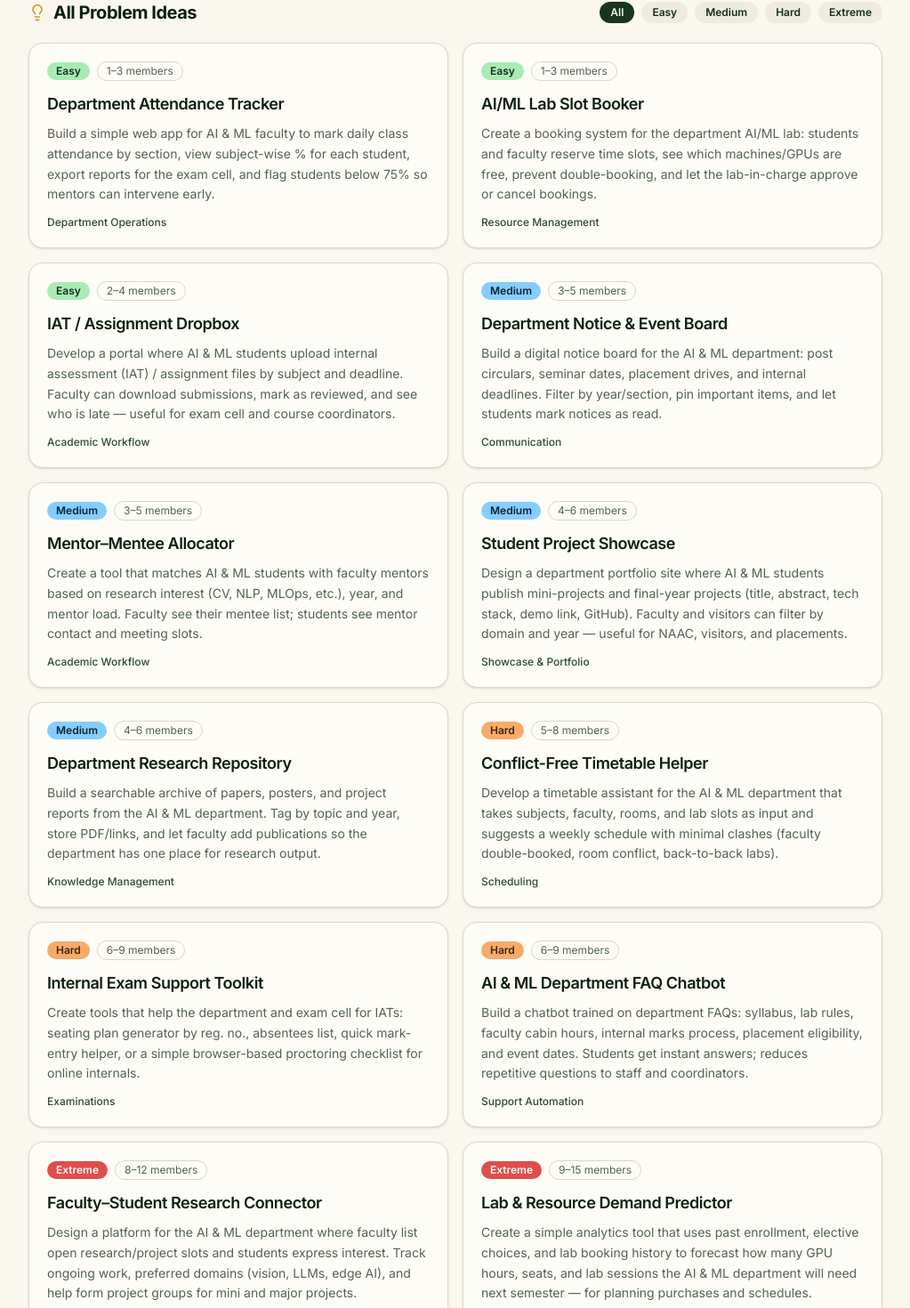
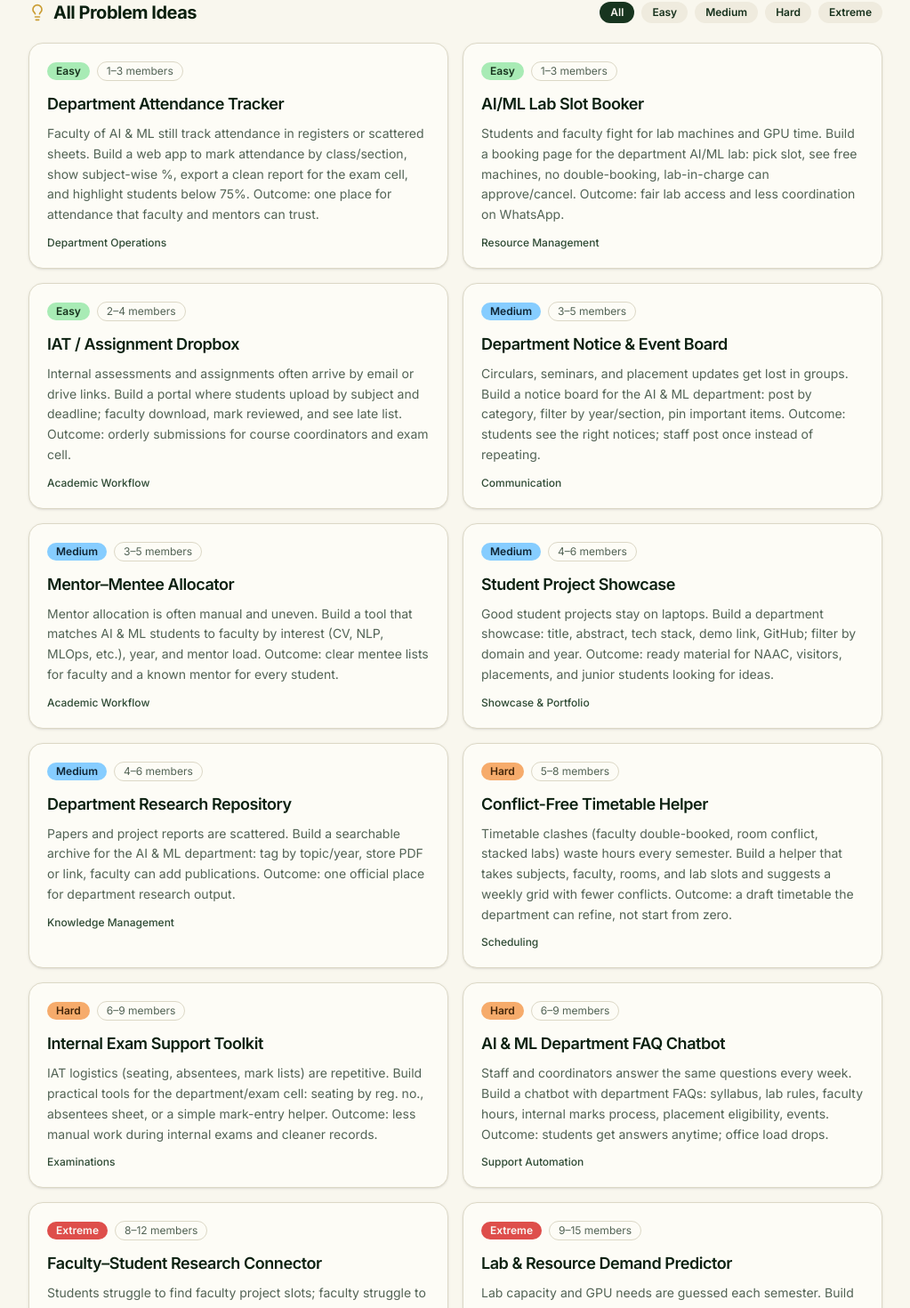
Before and after one commit to sairambn/AI-Competition, a React (Vite) app: page /problems in a window 1280 px wide. Shown: the part 654-2124 px from the top of the page at 89% size, without its empty margins (128-1151 px from the left). Built offline with nearby package versions, Linux system fonts and the light colour scheme.

Commit message:
Make every problem explicitly useful for AI & ML department day-to-day work

```diff
--- a/src/data/problems.ts
+++ b/src/data/problems.ts
@@ -12,16 +12,15 @@ export interface ProblemStatement {
 }
 
 /**
- * All problem statements are designed to solve real needs of the
- * Department of Artificial Intelligence & Machine Learning,
- * Jeppiaar Engineering College (faculty, students, labs, exam cell).
+ * Every problem must be buildable in the event window AND leave something
+ * the Department of AI & ML can actually use (faculty, students, lab, exam cell).
  */
 export const PROBLEMS: ProblemStatement[] = [
   {
     id: "1",
     title: "Department Attendance Tracker",
     description:
-      "Build a simple web app for AI & ML faculty to mark daily class attendance by section, view subject-wise % for each student, export reports for the exam cell, and flag students below 75% so mentors can intervene early.",
+      "Faculty of AI & ML still track attendance in registers or scattered sheets. Build a web app to mark attendance by class/section, show subject-wise %, export a clean report for the exam cell, and highlight students below 75%. Outcome: one place for attendance that faculty and mentors can trust.",
     difficulty: "easy",
     min_team_size: 1,
     max_team_size: 3,
@@ -32,7 +31,7 @@ export const PROBLEMS: ProblemStatement[] = [
     id: "2",
     title: "AI/ML Lab Slot Booker",
     description:
-      "Create a booking system for the department AI/ML lab: students and faculty reserve time slots, see which machines/GPUs are free, prevent double-booking, and let the lab-in-charge approve or cancel bookings.",
+      "Students and faculty fight for lab machines and GPU time. Build a booking page for the department AI/ML lab: pick slot, see free machines, no double-booking, lab-in-charge can approve/cancel. Outcome: fair lab access and less coordination on WhatsApp.",
     difficulty: "easy",
     min_team_size: 1,
     max_team_size: 3,
@@ -43,7 +42,7 @@ export const PROBLEMS: ProblemStatement[] = [
     id: "3",
     title: "IAT / Assignment Dropbox",
     description:
-      "Develop a portal where AI & ML students upload internal assessment (IAT) / assignment files by subject and deadline. Faculty can download submissions, mark as reviewed, and see who is late — useful for exam cell and course coordinators.",
+      "Internal assessments and assignments often arrive by email or drive links. Build a portal where students upload by subject and deadline; faculty download, mark reviewed, and see late list. Outcome: orderly submissions for course coordinators and exam cell.",
     difficulty: "easy",
     min_team_size: 2,
     max_team_size: 4,
@@ -54,7 +53,7 @@ export const PROBLEMS: ProblemStatement[] = [
     id: "4",
     title: "Department Notice & Event Board",
     description:
-      "Build a digital notice board for the AI & ML department: post circulars, seminar dates, placement drives, and internal deadlines. Filter by year/section, pin important items, and let students mark notices as read.",
+      "Circulars, seminars, and placement updates get lost in groups. Build a notice board for the AI & ML department: post by category, filter by year/section, pin important items. Outcome: students see the right notices; staff post once instead of repeating.",
     difficulty: "medium",
     min_team_size: 3,
     max_team_size: 5,
@@ -65,7 +64,7 @@ export const PROBLEMS: ProblemStatement[] = [
     id: "5",
     title: "Mentor–Mentee Allocator",
     description:
-      "Create a tool that matches AI & ML students with faculty mentors based on research interest (CV, NLP, MLOps, etc.), year, and mentor load. Faculty see their mentee list; students see mentor contact and meeting slots.",
+      "Mentor allocation is often manual and uneven. Build a tool that matches AI & ML students to faculty by interest (CV, NLP, MLOps, etc.), year, and mentor load. Outcome: clear mentee lists for faculty and a known mentor for every student.",
     difficulty: "medium",
     min_team_size: 3,
     max_team_size: 5,
@@ -76,7 +75,7 @@ export const PROBLEMS: ProblemStatement[] = [
     id: "6",
     title: "Student Project Showcase",
     description:
-      "Design a department portfolio site where AI & ML students publish mini-projects and final-year projects (title, abstract, tech stack, demo link, GitHub). Faculty and visitors can filter by domain and year — useful for NAAC, visitors, and placements.",
+      "Good student projects stay on laptops. Build a department showcase: title, abstract, tech stack, demo link, GitHub; filter by domain and year. Outcome: ready material for NAAC, visitors, placements, and junior students looking for ideas.",
     difficulty: "medium",
     min_team_size: 4,
     max_team_size: 6,
@@ -87,7 +86,7 @@ export const PROBLEMS: ProblemStatement[] = [
     id: "7",
     title: "Department Research Repository",
     description:
-      "Build a searchable archive of papers, posters, and project reports from the AI & ML department. Tag by topic and year, store PDF/links, and let faculty add publications so the department has one place for research output.",
+      "Papers and project reports are scattered. Build a searchable archive for the AI & ML department: tag by topic/year, store PDF or link, faculty can add publications. Outcome: one official place for department research output.",
     difficulty: "medium",
     min_team_size: 4,
     max_team_size: 6,
@@ -98,7 +97,7 @@ export const PROBLEMS: ProblemStatement[] = [
     id: "8",
     title: "Conflict-Free Timetable Helper",
     description:
-      "Develop a timetable assistant for the AI & ML department that takes subjects, faculty, rooms, and lab slots as input and suggests a weekly schedule with minimal clashes (faculty double-booked, room conflict, back-to-back labs).",
+      "Timetable clashes (faculty double-booked, room conflict, stacked labs) waste hours every semester. Build a helper that takes subjects, faculty, rooms, and lab slots and suggests a weekly grid with fewer conflicts. Outcome: a draft timetable the department can refine, not start from zero.",
     difficulty: "hard",
     min_team_size: 5,
     max_team_size: 8,
@@ -109,7 +108,7 @@ export const PROBLEMS: ProblemStatement[] = [
     id: "9",
     title: "Internal Exam Support Toolkit",
     description:
-      "Create tools that help the department and exam cell for IATs: seating plan generator by reg. no., absentees list, quick mark-entry helper, or a simple browser-based proctoring checklist for online internals.",
+      "IAT logistics (seating, absentees, mark lists) are repetitive. Build practical tools for the department/exam cell: seating by reg. no., absentees sheet, or a simple mark-entry helper. Outcome: less manual work during internal exams and cleaner records.",
     difficulty: "hard",
     min_team_size: 6,
     max_team_size: 9,
@@ -120,7 +119,7 @@ export const PROBLEMS: ProblemStatement[] = [
     id: "10",
     title: "AI & ML Department FAQ Chatbot",
     description:
-      "Build a chatbot trained on department FAQs: syllabus, lab rules, faculty cabin hours, internal marks process, placement eligibility, and event dates. Students get instant answers; reduces repetitive questions to staff and coordinators.",
+      "Staff and coordinators answer the same questions every week. Build a chatbot with department FAQs: syllabus, lab rules, faculty hours, internal marks process, placement eligibility, events. Outcome: students get answers anytime; office load drops.",
     difficulty: "hard",
     min_team_size: 6,
     max_team_size: 9,
@@ -131,7 +130,7 @@ export const PROBLEMS: ProblemStatement[] = [
     id: "11",
     title: "Faculty–Student Research Connector",
     description:
-      "Design a platform for the AI & ML department where faculty list open research/project slots and students express interest. Track ongoing work, preferred domains (vision, LLMs, edge AI), and help form project groups for mini and major projects.",
+      "Students struggle to find faculty project slots; faculty struggle to find interested students. Build a board where faculty list open mini/major project topics and students apply by domain (vision, LLMs, edge AI). Outcome: faster project group formation inside the department.",
     difficulty: "extreme",
     min_team_size: 8,
     max_team_size: 12,
@@ -142,7 +141,7 @@ export const PROBLEMS: ProblemStatement[] = [
     id: "12",
     title: "Lab & Resource Demand Predictor",
     description:
-      "Create a simple analytics tool that uses past enrollment, elective choices, and lab booking history to forecast how many GPU hours, seats, and lab sessions the AI & ML department will need next semester — for planning purchases and schedules.",
+      "Lab capacity and GPU needs are guessed each semester. Build a simple planner that uses enrollment, electives, and past lab use to estimate seats, sessions, and GPU hours needed next term. Outcome: data the department can use for scheduling and purchase requests.",
     difficulty: "extreme",
     min_team_size: 9,
     max_team_size: 15,
```
